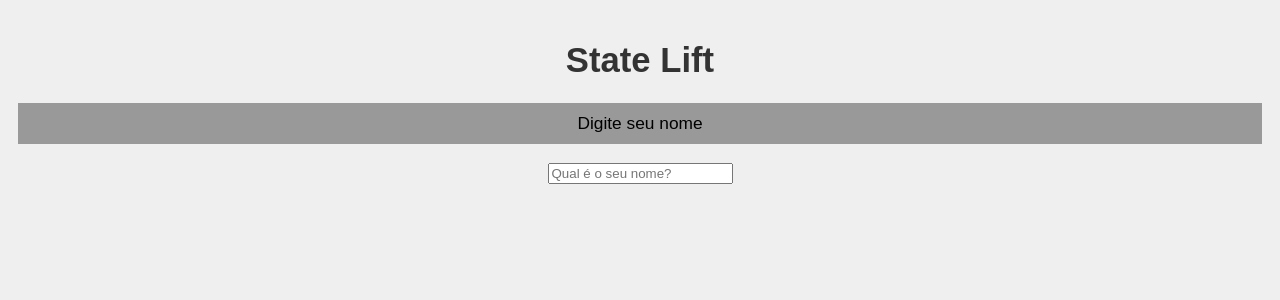
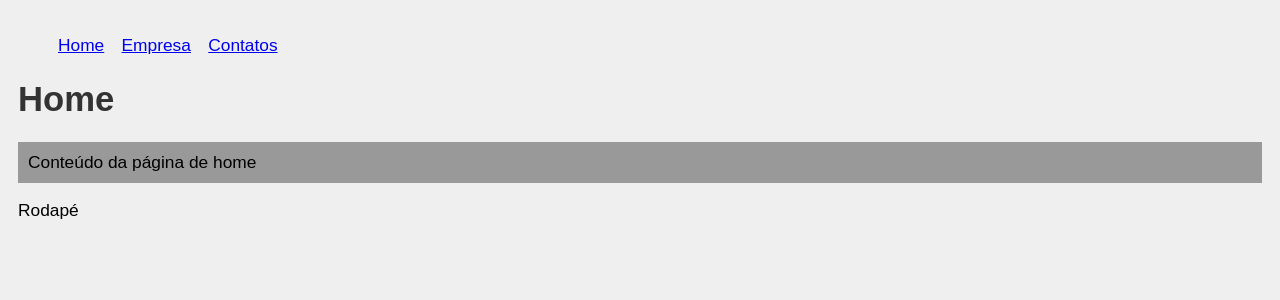
Before and after one commit to ViniSouza001/react, a React (Create React App) app in the folder my_project/: page / in a window 1280 px wide. Shown: the top 300 px of the page. Built offline with nearby package versions, Linux system fonts and the light colour scheme.

Commit message:
React Routes #15

```diff
--- a/my_project/package.json
+++ b/my_project/package.json
@@ -8,6 +8,7 @@
     "@testing-library/user-event": "^13.5.0",
     "react": "^18.2.0",
     "react-dom": "^18.2.0",
+    "react-router-dom": "^6.15.0",
     "react-scripts": "5.0.1",
     "web-vitals": "^2.1.4"
   },
--- a/my_project/src/App.js
+++ b/my_project/src/App.js
@@ -1,20 +1,24 @@
 // essa parte fora da função servirá apenas para importar componentes
 
+import { BrowserRouter as Router, Routes, Route, Link } from 'react-router-dom';
+import Home from './pages/Home';
+import Contatos from './pages/Contatos';
+import Empresa from './pages/Empresas';
+import NavBar from './components/layout/NavBar';
+import Footer from './components/layout/Footer';
 import './App.css';
-import { useState } from 'react';
-import SeuNome from './components/SeuNome';
-import Saudacao from './components/Saudacao';
-
 function App () {
-  // aqui dentro da função ficará todo o código e a lógica
-  const [nome, setNome] = useState()
 
   return (
-    <div className='App'>
-      <h1>State Lift</h1>
-      <SeuNome setNome={setNome} />
-      <Saudacao nome={nome} />
-    </div>
+    <Router>
+      <NavBar />
+      <Routes>
+        <Route path="/" element={<Home />} />
+        <Route path="/empresa" element={<Empresa />} />
+        <Route path='/contatos' element={<Contatos />} />
+      </Routes>
+      <Footer />
+    </Router>
   );
 }
 
--- /dev/null
+++ b/my_project/src/components/layout/Footer.js
@@ -0,0 +1,6 @@
+
+function Footer () {
+   return <footer>Rodapé</footer>
+}
+
+export default Footer
--- /dev/null
+++ b/my_project/src/components/layout/NavBar.js
@@ -0,0 +1,18 @@
+import { Link } from "react-router-dom"
+import styles from './Navbar.modules.css'
+
+function NavBar () {
+   return (
+      <ul className="list">
+         <li className="item"><Link to='/'>Home</Link></li>
+         <li className="item">
+            <Link to="/empresa">Empresa</Link>
+         </li>
+         <li className="item">
+            <Link to="/contatos">Contatos</Link>
+         </li>
+      </ul>
+   )
+}
+
+export default NavBar
--- /dev/null
+++ b/my_project/src/components/layout/Navbar.modules.css
@@ -0,0 +1,8 @@
+.list {
+   display: flex;
+   list-style: none;
+}
+
+.item {
+   margin-right: 1em;
+}
--- /dev/null
+++ b/my_project/src/pages/Contatos.js
@@ -0,0 +1,10 @@
+function Contatos () {
+   return (
+      <div>
+         <h1>Contatos</h1>
+         <p>Conteúdo da página</p>
+      </div>
+   )
+}
+
+export default Contatos
--- /dev/null
+++ b/my_project/src/pages/Empresas.js
@@ -0,0 +1,10 @@
+function Empresa () {
+   return (
+      <div>
+         <h1>Empresa</h1>
+         <p>Conteúdo da página de empresas</p>
+      </div>
+   )
+}
+
+export default Empresa
--- /dev/null
+++ b/my_project/src/pages/Home.js
@@ -0,0 +1,10 @@
+function Home () {
+   return (
+      <div>
+         <h1>Home</h1>
+         <p>Conteúdo da página de home</p>
+      </div>
+   )
+}
+
+export default Home
```
Also changed, not shown: 1 other file (tests, documents, lock files or other folders).
